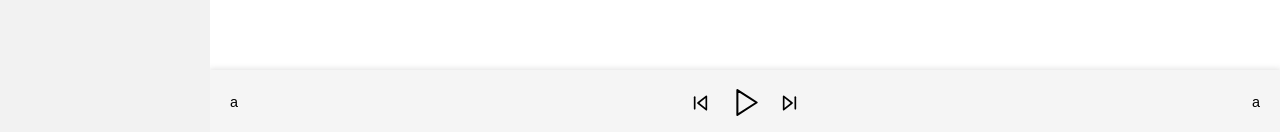
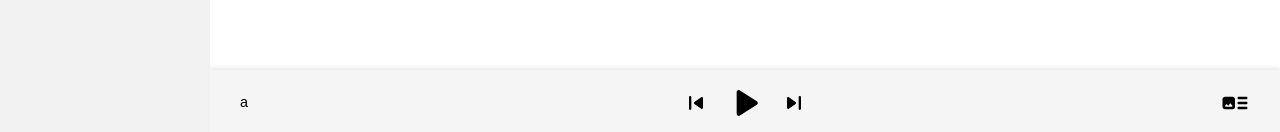
Before and after one commit to splitz-dev/cielmusic-frontend, a Next.js app: page / in a window 1280 px wide. Shown: the part 665-797 px from the top of the page. Built offline with nearby package versions, Linux system fonts and the light colour scheme; a web font is replaced by a local one.

Commit message:
feature: ⚡️ change Icon

```diff
--- a/components/Layout/Part/Playbar.tsx
+++ b/components/Layout/Part/Playbar.tsx
@@ -9,19 +9,23 @@ const StyledPlaybar = styled.section`
   bottom: 0;
   width: calc(100% - 210px);
   height: 65px;
-  padding: 0 20px;
+  padding: 0 30px;
   background: var(--gray-700);
   box-shadow: 0px 0px 6px 1px rgba(54, 54, 54, 0.15);
   z-index: 500;
-  .playControl {
+  svg {
+    cursor: pointer;
+  }
+  div {
     display: flex;
     align-items: center;
+  }
+  .playControl {
     position: absolute;
     left: 50%;
     transform: translateX(-50%);
     svg {
-      margin: 0 8px;
-      cursor: pointer;
+      margin: 0 5px;
     }
     .playBtn {
       margin-left: 12px;
@@ -35,47 +39,21 @@ const Playbar = () => {
       <StyledPlaybar>
         <div className="leftSide">a</div>
         <div className="playControl">
-          <svg
-            xmlns="http://www.w3.org/2000/svg"
-            width="20"
-            viewBox="0 0 24 24"
-            fill="none"
-            stroke="currentColor"
-            strokeWidth="2"
-            strokeLinecap="round"
-            strokeLinejoin="round"
-          >
-            <polygon points="19 20 9 12 19 4 19 20"></polygon>
-            <line x1="5" y1="19" x2="5" y2="5"></line>
+          <svg xmlns="http://www.w3.org/2000/svg" width="28" viewBox="0 0 24 24">
+            <path d="M7 6c.55 0 1 .45 1 1v10c0 .55-.45 1-1 1s-1-.45-1-1V7c0-.55.45-1 1-1zm3.66 6.82l5.77 4.07c.66.47 1.58-.01 1.58-.82V7.93c0-.81-.91-1.28-1.58-.82l-5.77 4.07c-.57.4-.57 1.24 0 1.64z" />
           </svg>
-          <svg
-            xmlns="http://www.w3.org/2000/svg"
-            width="33px"
-            viewBox="0 0 24 24"
-            fill="none"
-            stroke="currentColor"
-            strokeWidth="1.5"
-            strokeLinecap="round"
-            strokeLinejoin="round"
-            className="playBtn"
-          >
-            <polygon points="5 3 19 12 5 21 5 3"></polygon>
+          <svg xmlns="http://www.w3.org/2000/svg" width="50" viewBox="0 0 24 24">
+            <path d="M8 6.82v10.36c0 .79.87 1.27 1.54.84l8.14-5.18c.62-.39.62-1.29 0-1.69L9.54 5.98C8.87 5.55 8 6.03 8 6.82z" />
           </svg>
-          <svg
-            xmlns="http://www.w3.org/2000/svg"
-            width="20"
-            viewBox="0 0 24 24"
-            fill="none"
-            stroke="currentColor"
-            strokeWidth="2"
-            strokeLinecap="round"
-            strokeLinejoin="round"
-          >
-            <polygon points="5 4 15 12 5 20 5 4" />
-            <line x1="19" y1="5" x2="19" y2="19" />
+          <svg xmlns="http://www.w3.org/2000/svg" width="28" viewBox="0 0 24 24">
+            <path d="M7.58 16.89l5.77-4.07c.56-.4.56-1.24 0-1.63L7.58 7.11C6.91 6.65 6 7.12 6 7.93v8.14c0 .81.91 1.28 1.58.82zM16 7v10c0 .55.45 1 1 1s1-.45 1-1V7c0-.55-.45-1-1-1s-1 .45-1 1z" />
           </svg>
         </div>
-        <div className="rightSide">a</div>
+        <div className="rightSide">
+          <svg xmlns="http://www.w3.org/2000/svg" width="30" viewBox="0 0 24 24">
+            <path d="M21 13h-6c-.55 0-1-.45-1-1s.45-1 1-1h6c.55 0 1 .45 1 1s-.45 1-1 1zm0-6h-6c-.55 0-1 .45-1 1s.45 1 1 1h6c.55 0 1-.45 1-1s-.45-1-1-1zm-6 10h6c.55 0 1-.45 1-1s-.45-1-1-1h-6c-.55 0-1 .45-1 1s.45 1 1 1zm-3-8v6c0 1.1-.9 2-2 2H4c-1.1 0-2-.9-2-2V9c0-1.1.9-2 2-2h6c1.1 0 2 .9 2 2zm-2.1 5.2l-1.26-1.68c-.2-.26-.59-.27-.8-.01L6.5 14.26l-.85-1.03c-.2-.25-.58-.24-.78.01l-.74.95c-.26.33-.02.81.39.81H9.5c.41 0 .65-.47.4-.8z" />
+          </svg>
+        </div>
       </StyledPlaybar>
     </>
   )
```
